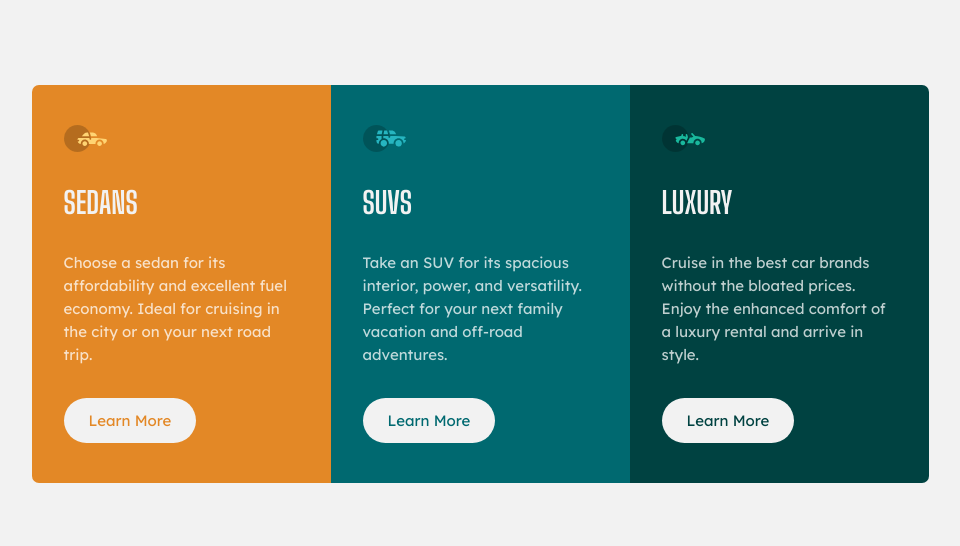
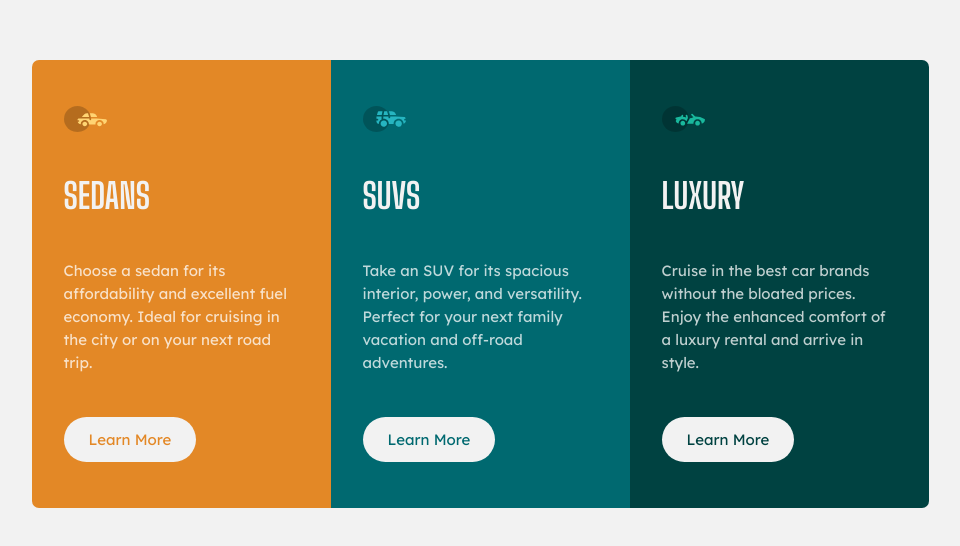
Before and after one commit to Maddouchhamza/3-column-preview-card-component-main, a plain HTML site: page index.html in a window 1280 px wide. Shown: the part 124-670 px from the top of the page, without its empty margins (168-1128 px from the left). Drawn offline with Linux system fonts and the light colour scheme.

Commit message:
Qlq retouche

```diff
--- a/style.css
+++ b/style.css
@@ -4,7 +4,7 @@
 body{
     background-color: hsl(0, 0%, 95%);
     width: 100vw;
-    height: 140vh;
+    height: 180vh;
     display: flex;
     justify-content: center;
     align-items: center;
@@ -44,7 +44,7 @@ img{
     color: hsl(0, 0%, 95%);
     font-family: "Big Shoulders Display" , sans-serif;
     font-weight: 700;
-    font-size: 30px;
+    font-size: 35px;
 }
 .description{
     font-family: "Lexend Deca", sans-serif;
@@ -76,6 +76,9 @@ img{
         width: 100vw;
         height: 100vh;
     }
+    .card{
+        height: 400px;
+    }
     section{
         display: flex;
     }
```
